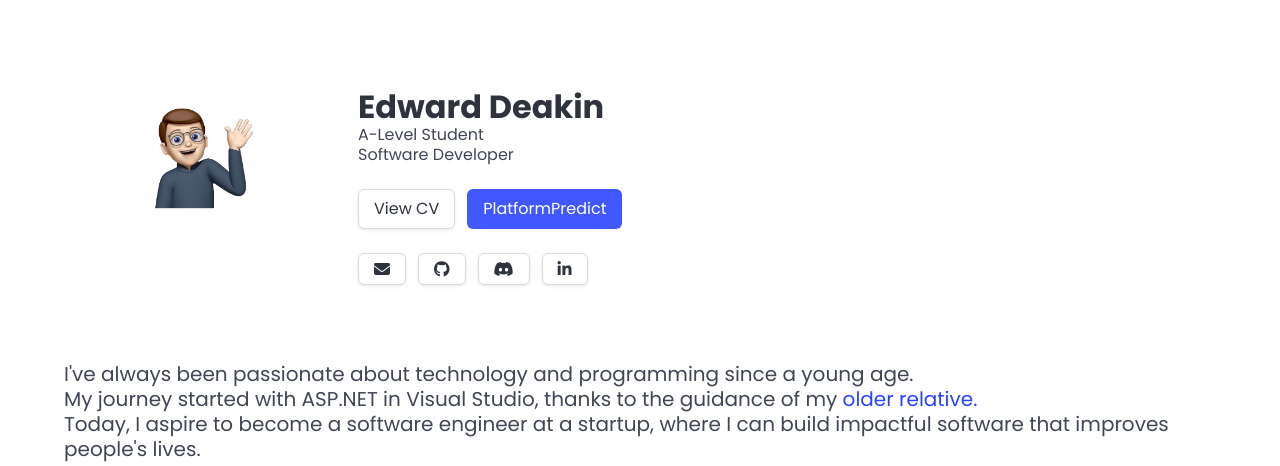
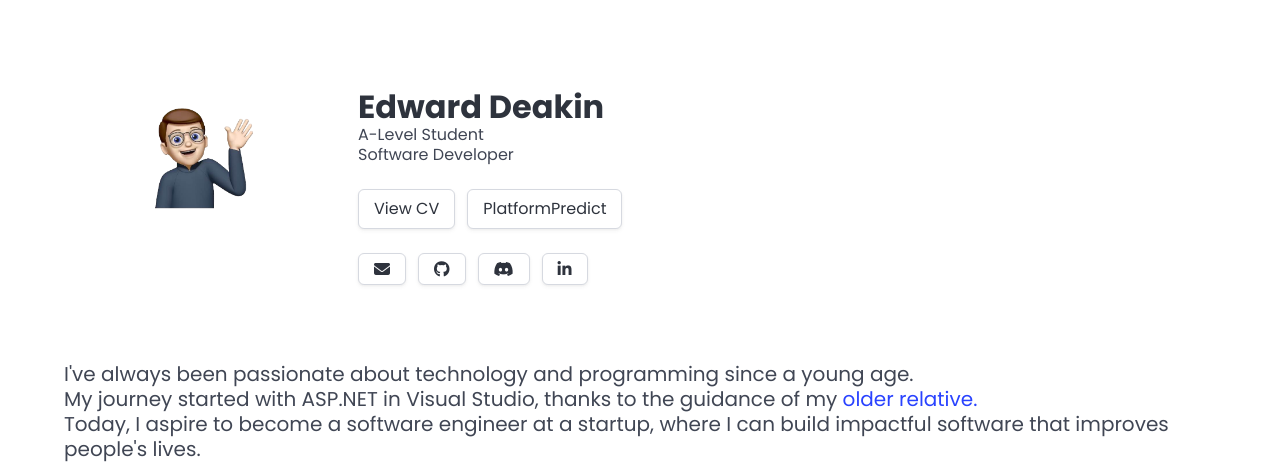
Before and after one commit to Edward-Deakin/Portfolio, a Flask app: page / in a window 1280 px wide. Shown: the top 466 px of the page. Run offline with Flask 3, Linux system fonts and the light colour scheme.

Commit message:
Remove 'is-link' class from PlatformPredict button

```diff
--- a/templates/index.html
+++ b/templates/index.html
@@ -63,7 +63,7 @@
                 <div class="buttons">
                     <a class="button" href="{{ url_for('static', filename='pdfs/EdwardDeakinsCV.pdf') }}"
                        target="_blank">View CV</a>
-                    <a class="button is-link disabled">PlatformPredict</a>
+                    <a class="button disabled">PlatformPredict</a>
                 </div>
                 <div class="buttons">
                     <a class="button" href="mailto:deakinedward53@outlook.com"><i class="fa-solid fa-envelope"></i></a>
```
